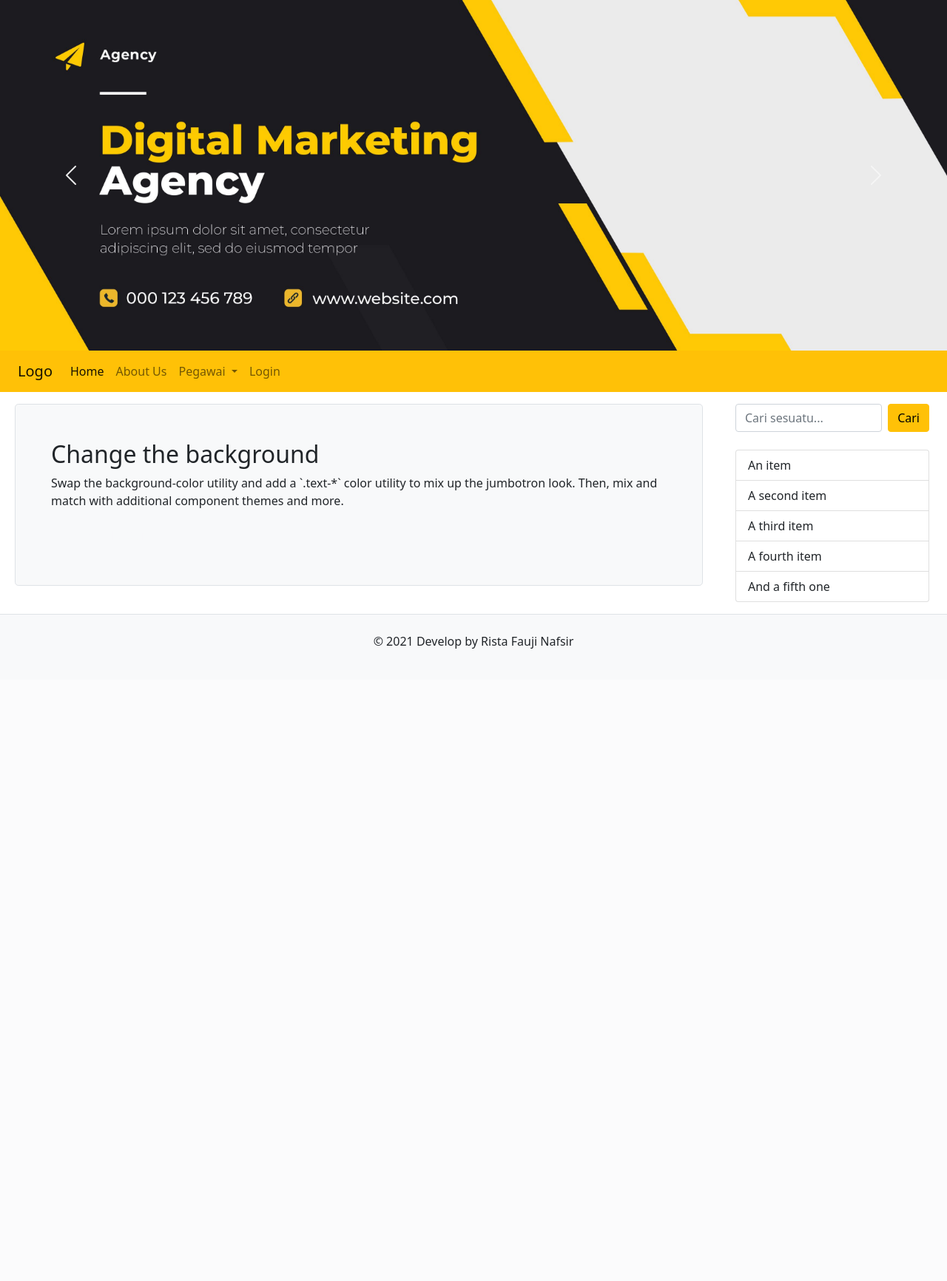
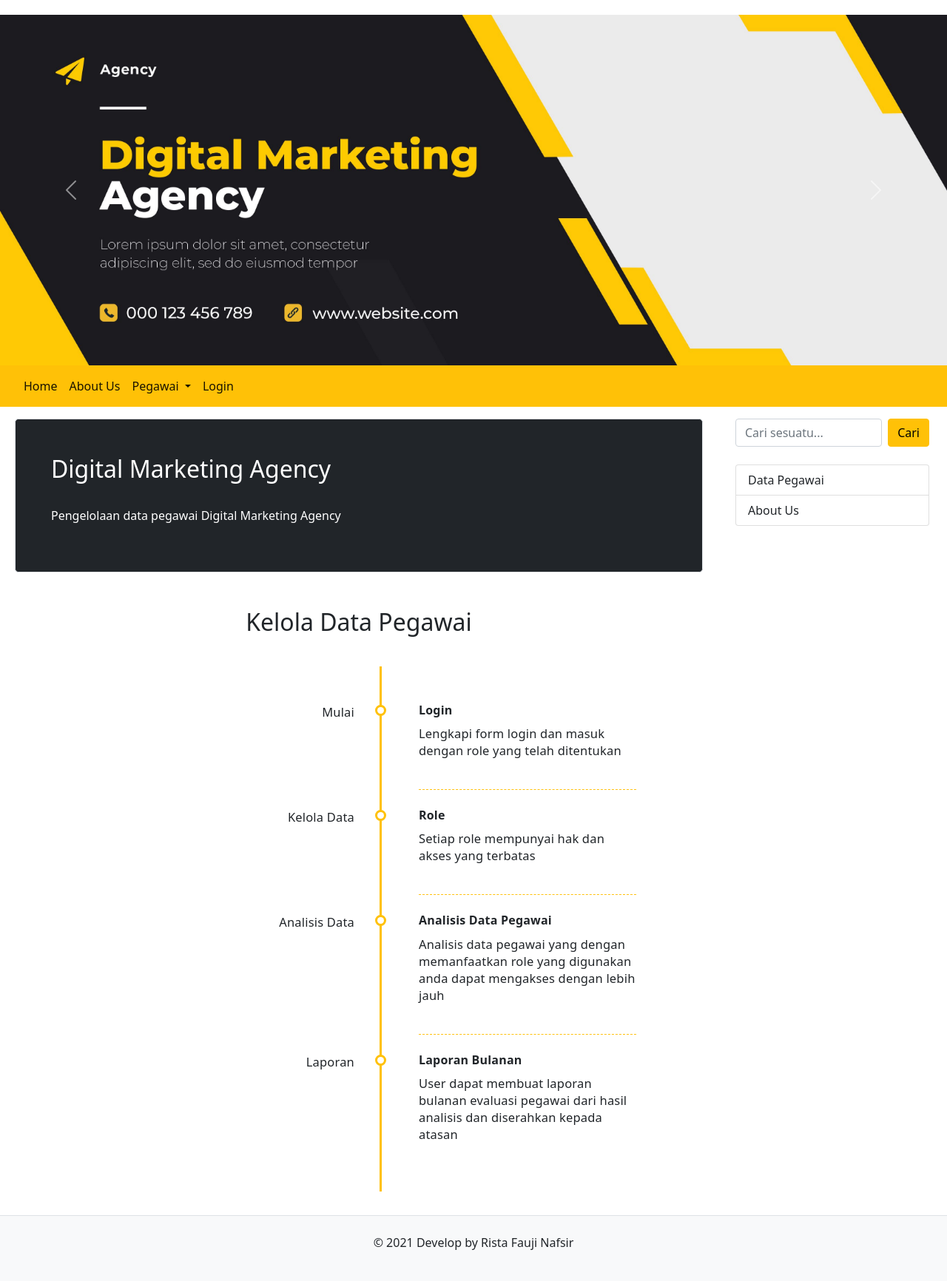
Before and after one commit to ristafn/learn-php, a PHP site: page /learn-php/ in a window 1280 px wide. Shown: the whole page at 74% size. Before the commit the page ends 877 px from the top, so only its background shows below. Run offline with PHP 8.4, Linux system fonts and the light colour scheme.

Commit message:
backup8 (change data on aboutUs, header, menu, sidebar and table style on dataPegawai)

```diff
--- /dev/null
+++ b/uts/css/timeline.css
@@ -0,0 +1,114 @@
+body{margin-top:20px;}
+.timeline {
+    border-left: 3px solid #ffc107;
+    border-bottom-right-radius: 4px;
+    border-top-right-radius: 4px;
+    background: rgba(255, 255, 255, 0.09);
+    margin: 0 auto;
+    letter-spacing: 0.2px;
+    position: relative;
+    line-height: 1.4em;
+    font-size: 1.03em;
+    padding: 50px;
+    list-style: none;
+    text-align: left;
+    max-width: 100%;
+}
+
+@media (max-width: 767px) {
+    .timeline {
+        max-width: 98%;
+        padding: 25px;
+    }
+}
+
+.timeline h1 {
+    font-weight: 300;
+    font-size: 1.4em;
+}
+
+.timeline h2,
+.timeline h3 {
+    font-weight: 600;
+    font-size: 1rem;
+    margin-bottom: 10px;
+}
+
+.timeline .event {
+    border-bottom: 1px dashed #ffc107;
+    padding-bottom: 25px;
+    margin-bottom: 25px;
+    position: relative;
+}
+
+@media (max-width: 767px) {
+    .timeline .event {
+        padding-top: 30px;
+    }
+}
+
+.timeline .event:last-of-type {
+    padding-bottom: 0;
+    margin-bottom: 0;
+    border: none;
+}
+
+.timeline .event:before,
+.timeline .event:after {
+    position: absolute;
+    display: block;
+    top: 0;
+}
+
+.timeline .event:before {
+    left: -207px;
+    content: attr(data-date);
+    text-align: right;
+    font-size: 1em;
+    min-width: 120px;
+}
+
+@media (max-width: 767px) {
+    .timeline .event:before {
+        left: 0px;
+        text-align: left;
+    }
+}
+
+.timeline .event:after {
+    -webkit-box-shadow: 0 0 0 3px #ffc107;
+    box-shadow: 0 0 0 3px #ffc107;
+    left: -55.8px;
+    background: #fff;
+    border-radius: 50%;
+    height: 9px;
+    width: 9px;
+    content: "";
+    top: 5px;
+}
+
+@media (max-width: 767px) {
+    .timeline .event:after {
+        left: -31.8px;
+    }
+}
+
+.rtl .timeline {
+    border-left: 0;
+    text-align: right;
+    border-bottom-right-radius: 0;
+    border-top-right-radius: 0;
+    border-bottom-left-radius: 4px;
+    border-top-left-radius: 4px;
+    border-right: 3px solid #ffc107;
+}
+
+.rtl .timeline .event::before {
+    left: 0;
+    right: -170px;
+}
+
+.rtl .timeline .event::after {
+    left: 0;
+    right: -55.8px;
+}
--- a/uts/views/header.php
+++ b/uts/views/header.php
@@ -12,7 +12,10 @@
     <!-- font-awesome -->
     <link rel="stylesheet" href="https://cdnjs.cloudflare.com/ajax/libs/font-awesome/4.7.0/css/font-awesome.min.css">
 
-    <title>Hello, world!</title>
+    <!-- timeline -->
+    <link rel="stylesheet" href="css/timeline.css">
+
+    <title>Digital Marketing Agency</title>
 </head>
 
 <body>
--- a/uts/views/menu.php
+++ b/uts/views/menu.php
@@ -2,7 +2,6 @@
         <div class="col-12">
             <nav class="navbar navbar-expand-lg navbar-light bg-warning text-white">
                 <div class="container-fluid">
-                    <a class="navbar-brand" href="#">Logo</a>
                     <button class="navbar-toggler" type="button" data-bs-toggle="collapse" data-bs-target="#navbarSupportedContent" aria-controls="navbarSupportedContent" aria-expanded="false" aria-label="Toggle navigation">
                         <span class="navbar-toggler-icon"></span>
                     </button>
@@ -11,11 +10,11 @@
                             <li class="nav-item">
                                 <a class="nav-link active" aria-current="page" href="index.php?page=views/menu/home">Home</a>
                             </li>
-                            <li class="nav-item">
-                                <a class="nav-link" href="index.php?page=views/menu/aboutUs">About Us</a>
+                            <li class="nav-item active">
+                                <a class="nav-link active" href="index.php?page=views/menu/aboutUs">About Us</a>
                             </li>
                             <li class="nav-item dropdown">
-                                <a class="nav-link dropdown-toggle" href="#" id="navbarDropdown" role="button" data-bs-toggle="dropdown" aria-expanded="false">
+                                <a class="nav-link dropdown-toggle active" href="#" id="navbarDropdown" role="button" data-bs-toggle="dropdown" aria-expanded="false">
                                     Pegawai
                                 </a>
                                 <ul class="dropdown-menu" aria-labelledby="navbarDropdown">
@@ -28,7 +27,7 @@
                                 </ul>
                             </li>
                             <li class="nav-item">
-                                <a class="nav-link" href="index.php?page=views/menu/login">Login</a>
+                                <a class="nav-link active" href="index.php?page=views/menu/login">Login</a>
                             </li>
                         </ul>
                     </div>
--- a/uts/views/menu/home.php
+++ b/uts/views/menu/home.php
@@ -1,5 +1,41 @@
-<div class="bg-light rounded-3 border h-100 p-5">
-    <h2>Change the background</h2>
-    <p>Swap the background-color utility and add a `.text-*` color utility to mix up the jumbotron look. Then, mix and match with additional component themes and more.</p>
-    <button class="btn btn-outline-light" type="button">Example button</button>
+<div class="bg-dark text-white rounded-3 border h-100 p-5">
+    <h2>Digital Marketing Agency</h2>
+    <br>
+    <p>Pengelolaan data pegawai Digital Marketing Agency</p>
 </div>
+<div class="container mt-5">
+    <div class="row">
+        <h2 class="text-center mb-4">Kelola Data Pegawai</h2>
+        <div class="col-6">
+
+        </div>
+        <div class="col-6">
+            <div class="card border-0">
+                <div class="card-body">
+                    <div id="content">
+                        <div>
+                            <ul class="timeline">
+                                <li class="event" data-date="Mulai">
+                                    <h3>Login</h3>
+                                    <p>Lengkapi form login dan masuk dengan role yang telah ditentukan</p>
+                                </li>
+                                <li class="event" data-date="Kelola Data">
+                                    <h3>Role</h3>
+                                    <p>Setiap role mempunyai hak dan akses yang terbatas</p>
+                                </li>
+                                <li class="event" data-date="Analisis Data">
+                                    <h3>Analisis Data Pegawai</h3>
+                                    <p>Analisis data pegawai yang dengan memanfaatkan role yang digunakan anda dapat mengakses dengan lebih jauh</p>
+                                </li>
+                                <li class="event" data-date="Laporan">
+                                    <h3>Laporan Bulanan</h3>
+                                    <p>User dapat membuat laporan bulanan evaluasi pegawai dari hasil analisis dan diserahkan kepada atasan</p>
+                                </li>
+                            </ul>
+                        </div>
+                    </div>
+                </div>
+            </div>
+        </div>
+    </div>
+</div>
--- a/uts/views/sidebar.php
+++ b/uts/views/sidebar.php
@@ -7,11 +7,8 @@
                 </form>
                 <br>
                 <ul class="list-group">
-                    <li class="list-group-item">An item</li>
-                    <li class="list-group-item">A second item</li>
-                    <li class="list-group-item">A third item</li>
-                    <li class="list-group-item">A fourth item</li>
-                    <li class="list-group-item">And a fifth one</li>
+                    <li class="list-group-item"><a href="index.php?page=views/menu/dataPegawai" class="text-dark text-decoration-none">Data Pegawai</a></li>
+                    <li class="list-group-item"><a href="index.php?page=views/menu/aboutUs" class="text-dark text-decoration-none">About Us</a></li>
                 </ul>
             </div>
         </div>
```
Also changed, not shown: uts/views/menu/aboutUs.php (+6 -6 lines), uts/views/menu/dataPegawai.php (+4 -4 lines).
